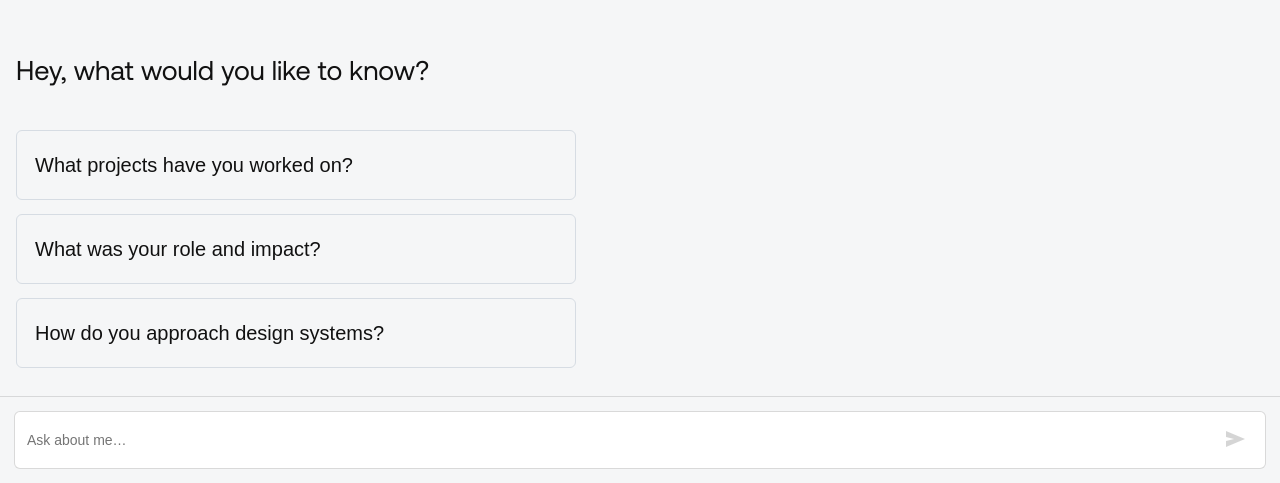
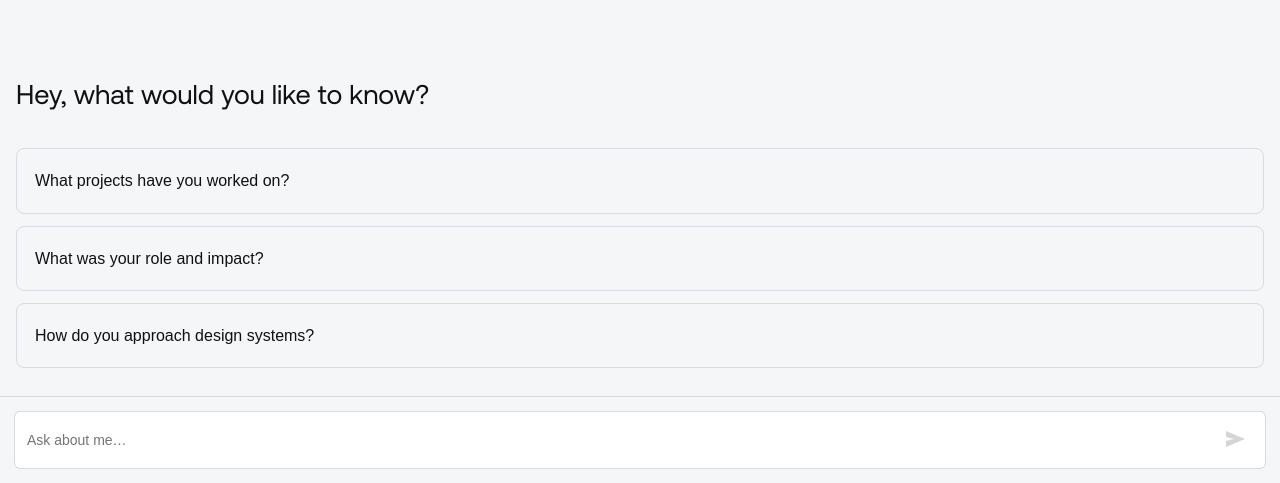
Before and after one commit to santilobos/portfolio-assistant-api2, a Next.js app: page /widget in a window 1280 px wide. Shown: the part 317-800 px from the top of the page. Built offline with nearby package versions, Linux system fonts and the light colour scheme.

Commit message:
cambio quickbuttons color hover y ancho total

```diff
--- a/app/widget/page.module.css
+++ b/app/widget/page.module.css
@@ -61,28 +61,38 @@
 }
 
 /* Quick buttons */
-.quickGrid{
-  display:grid;
-  gap: 14px;
-  margin-top: 6px;
-  max-width: 560px;
+.quickGrid {
+  display: flex;
+  flex-direction: column;
+  gap: 12px;
+  width: 100%;
 }
 
-.quickBtn{
-  text-align:left;
+
+.quickBtn {
+  width: 100%;
+  text-align: left;
+
   padding: 22px 18px;
-  border-radius: 6px;
+  border-radius: 8px;
   border: 1px solid #D6DCE3;
   background: transparent;
-  color:#111111;
-  font-size: 20px;
+  color: #111111;
+
+  font-size: 1rem;
   line-height: 1.2;
   font-weight: 400;
-  cursor:pointer;
-  transition: background .12s ease, border-color .12s ease;
+
+  cursor: pointer;
+  transition:
+    background-color .12s ease,
+    border-color .12s ease,
+    color .12s ease;
 }
 
+
 .quickBtn:hover{
+  color: rgb(255,92,0);
   background: rgba(255,255,255,0.7);
   border-color:#C9D1DA;
 }
```
